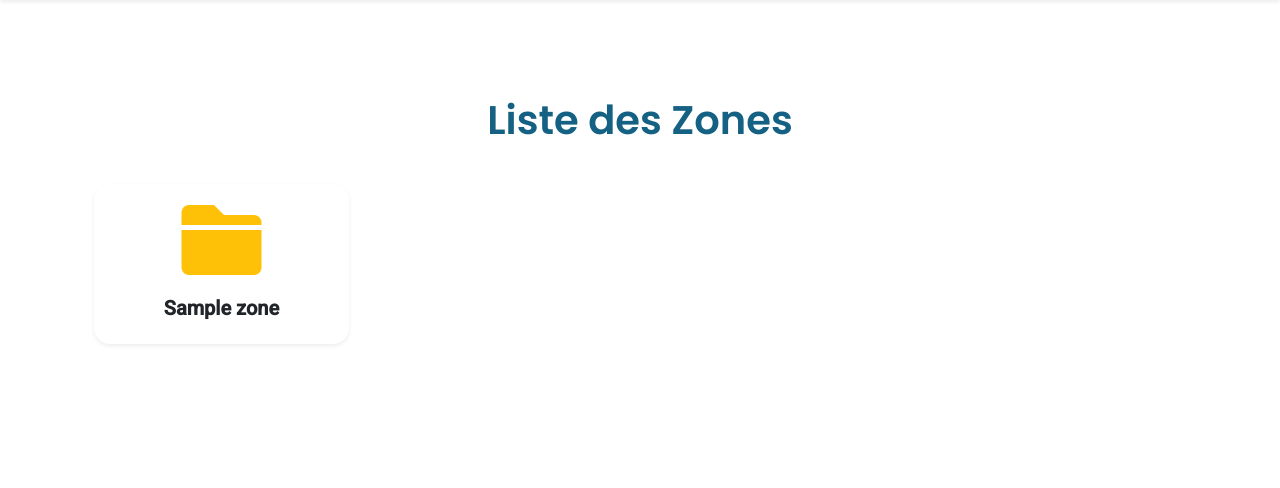
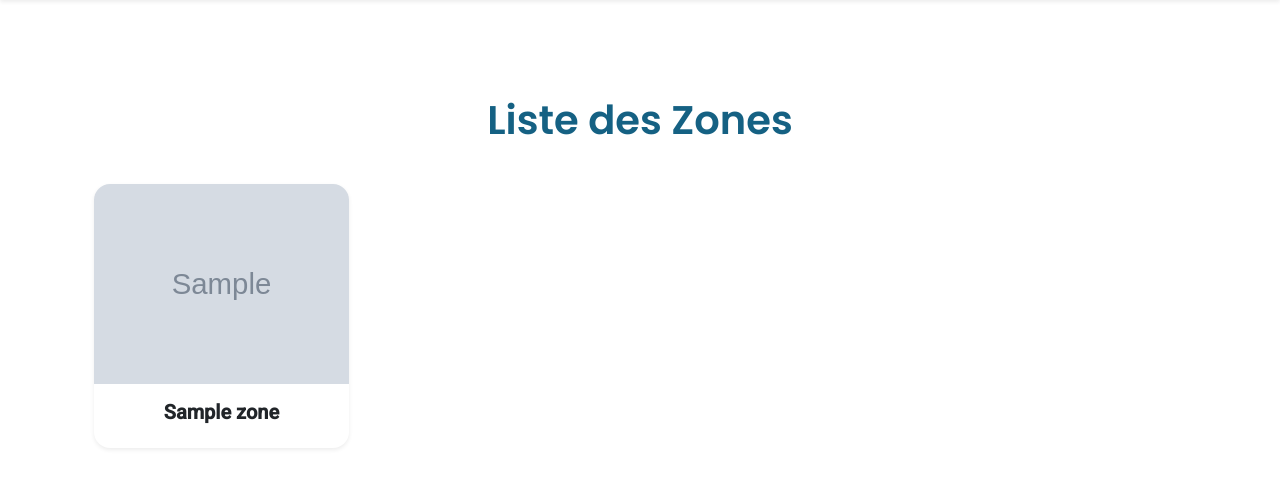
Before and after one commit to Marcel1902/orangevote, a Django app: page /zones/ in a window 1280 px wide. Shown: the part 56-544 px from the top of the page. Run offline with Django 5.2, Linux system fonts and the light colour scheme; tables that the repository leaves empty hold one stand-in row (values such as "Sample post"); grey boxes marked "Sample" are stand-in pictures.

Commit message:
changement icone en image

```diff
--- a/vote/models.py
+++ b/vote/models.py
@@ -5,6 +5,7 @@ from django.db import models
 
 class Zone(models.Model):
     nom = models.CharField(max_length=255)  # Nom de la zone
+    image = models.ImageField(upload_to='images/')
 
     def calculer_score_zone(self):
         """Calcule le score total d'une zone en additionnant les scores de ses sous-zones."""
@@ -18,6 +19,7 @@ class Zone(models.Model):
 class SousZone(models.Model):
     name = models.CharField(max_length=255, unique=True)  # Nom de la sous-zone
     zone = models.ForeignKey(Zone, on_delete=models.CASCADE, related_name="souszones")
+    image = models.ImageField(upload_to='images/')
 
     def __str__(self):
         return self.name
--- a/vote/templates/vote/liste_sous_zones.html
+++ b/vote/templates/vote/liste_sous_zones.html
@@ -9,9 +9,9 @@
         {% for sous_zone in sous_zones %}
         <div class="col-md-3 my-3">
             <a href="{% url 'liste_communes' sous_zone.id %}" class="text-decoration-none">
-                <div class="card text-center shadow-sm border-0 rounded-4">
-                    <div class="card-body d-flex flex-column align-items-center">
-                        <i class="fas fa-folder fa-5x text-primary mb-3"></i>
+                <div class="card shadow-sm border-0 rounded-4 overflow-hidden">
+                    <img src="{{ sous_zone.image.url }}" alt="{{ sous_zone.name }}" class="card-img-top" style="height: 200px; object-fit: cover;">
+                    <div class="card-body text-center">
                         <h5 class="card-title text-dark fw-bold">{{ sous_zone.name }}</h5>
                     </div>
                 </div>
--- a/vote/templates/vote/liste_zones.html
+++ b/vote/templates/vote/liste_zones.html
@@ -9,9 +9,9 @@
         {% for zone in zones %}
         <div class="col-md-3 my-3">
             <a href="{% url 'liste_sous_zones' zone.id %}" class="text-decoration-none">
-                <div class="card text-center shadow-sm border-0 rounded-4">
-                    <div class="card-body d-flex flex-column align-items-center">
-                        <i class="fas fa-folder fa-5x text-warning mb-3"></i>
+                <div class="card shadow-sm border-0 rounded-4 overflow-hidden">
+                    <img src="{{ zone.image.url }}" alt="{{ zone.nom }}" class="card-img-top" style="height: 200px; object-fit: cover;">
+                    <div class="card-body text-center">
                         <h5 class="card-title text-dark fw-bold">{{ zone.nom }}</h5>
                     </div>
                 </div>
```
